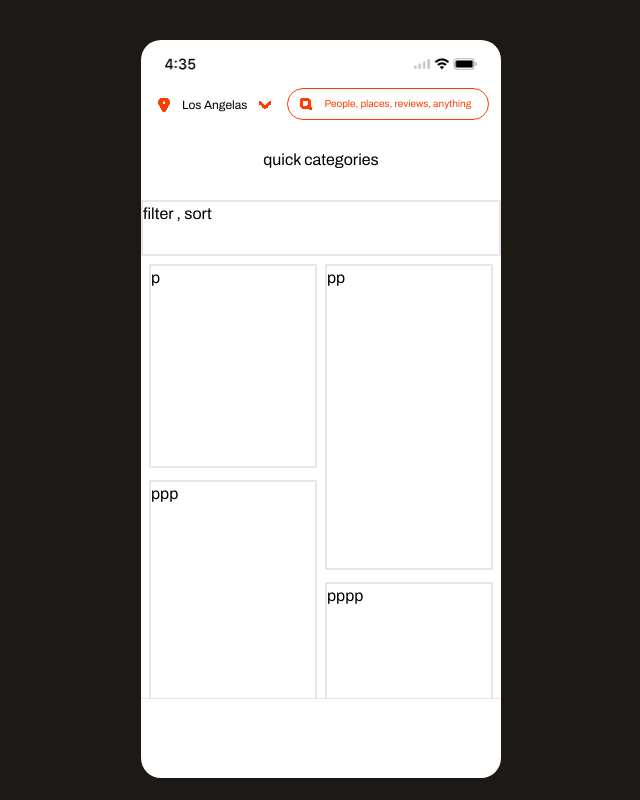
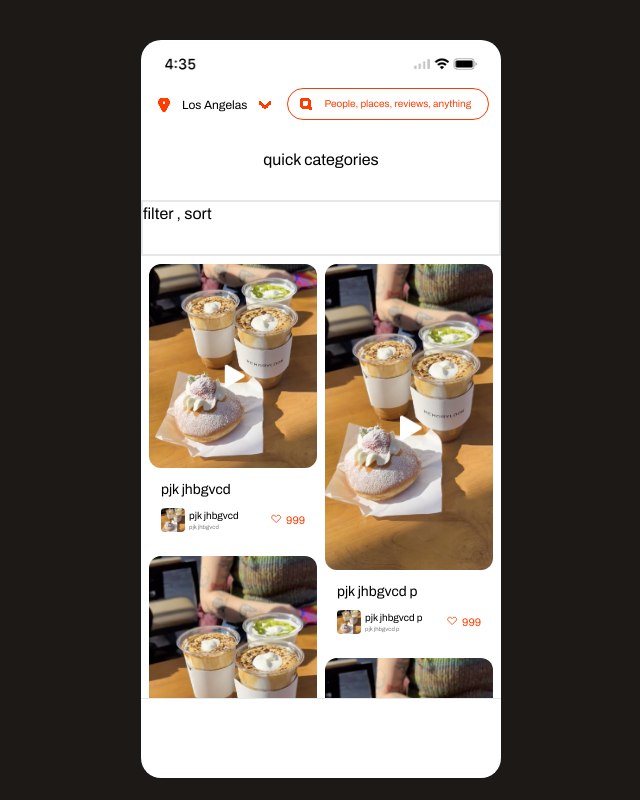
Before and after one commit to wesleehsu/ChewRankWeb, a Next.js app in the folder chewrank_demo/: page / in a window 1280 px wide. Shown: the whole page, without its empty margins (319-959 px from the left). Built offline with nearby package versions, Linux system fonts and the light colour scheme.

Commit message:
[Implement] Landing Page - post preview

```diff
--- a/chewrank_demo/src/components/Home.tsx
+++ b/chewrank_demo/src/components/Home.tsx
@@ -6,6 +6,7 @@ import { ReviewLike } from "~/svgs/ReviewLike"
 import { ReviewSave } from "~/svgs/ReviewSave"
 import { ReviewShare } from "~/svgs/ReviewShare"
 import data from "../data"
+import { HomeLike } from "~/svgs/HomeLike"
 
 export const Home: React.FC<{
   setPage: React.Dispatch<React.SetStateAction<string>>;
@@ -15,8 +16,7 @@ export const Home: React.FC<{
   const reviewPreview = (e: (typeof data.hot)[0], i: number) => (
     <div
       key={i}
-      className="mb-3 w-full cursor-pointer border-2 bg-white"
-      style={{ height: e.height }}
+      className="mb-6 flex w-full cursor-pointer flex-col bg-white"
       onClick={(e) => {
         console.log(`${e.clientX - 490}px ${e.clientY - 310}px`);
         if (reviewRef.current) {
@@ -40,7 +40,38 @@ export const Home: React.FC<{
         }
       }}
     >
-      {e.title}
+      <div
+        className="relative h-full w-full shrink-0 overflow-clip rounded-xl"
+        style={{ height: e.height }}
+      >
+        <Image
+          src="/test.png"
+          alt="e.title"
+          fill={true}
+          style={{ objectFit: "cover" }}
+        />
+      </div>
+      <div className="w-full shrink-0 px-3 pt-3 text-sm font-semibold">
+        {e.title}
+      </div>
+      <div className="flex w-full shrink-0 flex-row items-center px-3 pt-2">
+        <div className="relative h-6 w-6 shrink-0 overflow-clip rounded">
+          <Image
+            src="/test.png"
+            alt="e.title"
+            fill={true}
+            style={{ objectFit: "cover" }}
+          />
+        </div>
+        <div className="ml-1 flex shrink-0 flex-col">
+          <div className="text-[10px] font-semibold">{e.title}</div>
+          <div className="text-[6px] opacity-50">{e.title}</div>
+        </div>
+        <div className="flex w-full flex-row justify-end h-full">
+          <HomeLike className="pt-[2px]"/>
+          <div className="text-[11px] text-main ml-1">999</div>
+        </div>
+      </div>
     </div>
   );
 
@@ -128,7 +159,7 @@ export const Home: React.FC<{
         </div>
       </div>
       <div className="relative flex h-full w-full flex-col overflow-scroll bg-white">
-        <div className="sticky top-0 ml-4 flex h-8 shrink-0 flex-row items-center bg-white">
+        <div className="sticky z-50 top-0 pl-4 flex h-8 shrink-0 flex-row items-center bg-white">
           <Image
             src="/HomeLocation.svg"
             alt="Location"
@@ -162,7 +193,7 @@ export const Home: React.FC<{
         <div className="flex h-20 shrink-0 flex-row items-center justify-center bg-white">
           quick categories
         </div>
-        <div className="sticky top-8 h-14 shrink-0 border-2 bg-white">
+        <div className="sticky top-8 h-14 shrink-0 border-2 bg-white z-50">
           filter , sort
         </div>
         <div className="m-2 flex flex-row items-start justify-center bg-white">
--- a/chewrank_demo/src/data.ts
+++ b/chewrank_demo/src/data.ts
@@ -1,25 +1,25 @@
 const data = {
   hot: [
-    { height: "204px", title: "p" },
-    { height: "306px", title: "pp" },
-    { height: "306px", title: "ppp" },
-    { height: "306px", title: "pppp" },
-    { height: "204px", title: "ppppp" },
+    { height: "204px", title: "pjk jhbgvcd " },
+    { height: "306px", title: "pjk jhbgvcd p" },
+    { height: "306px", title: "p njbh p" },
+    { height: "306px", title: "pppjk jhbgvcd p" },
+    { height: "204px", title: "pppjk jhbgvcd pp" },
     { height: "204px", title: "pppppp" },
+    { height: "306px", title: "ppp jnbhgv pppp" },
+    { height: "204px", title: "pjk jhbgvcd " },
+    { height: "306px", title: "pjk jhbgvcd p" },
+    { height: "306px", title: "pppjk jhbgvcd " },
+    { height: "306px", title: "pp nbhvg pp" },
+    { height: "204px", title: "pp njbh b ppp" },
+    { height: "204px", title: "ppp jnbhgv ppp" },
     { height: "306px", title: "ppppppp" },
-    { height: "204px", title: "p" },
-    { height: "306px", title: "pp" },
-    { height: "306px", title: "ppp" },
-    { height: "306px", title: "pppp" },
-    { height: "204px", title: "ppppp" },
-    { height: "204px", title: "pppppp" },
-    { height: "306px", title: "ppppppp" },
-    { height: "204px", title: "p" },
-    { height: "306px", title: "pp" },
-    { height: "306px", title: "ppp" },
-    { height: "306px", title: "pppp" },
-    { height: "204px", title: "ppppp" },
-    { height: "204px", title: "pppppp" },
+    { height: "204px", title: "pjk jhbgvcd " },
+    { height: "306px", title: "pjk jhbgvcd p" },
+    { height: "306px", title: "jk jhbgvcd ppp" },
+    { height: "306px", title: "pppjk jhbgvcd p" },
+    { height: "204px", title: "pp jnbhgv ppp" },
+    { height: "204px", title: "ppp jnbhgv ppp" },
     { height: "306px", title: "ppppppp" },
   ],
 };
--- /dev/null
+++ b/chewrank_demo/src/svgs/HomeLike.tsx
@@ -0,0 +1,4 @@
+export const HomeLike = (props: any) => (
+<svg {...props} width="12" height="12" viewBox="0 0 12 12" fill="none" xmlns="http://www.w3.org/2000/svg">
+<path d="M10.7678 5.73224L6.17157 10.3284L1.57537 5.73224C0.599062 4.75593 0.599062 3.17302 1.57537 2.19671C2.55168 1.2204 4.1346 1.2204 5.11091 2.19671L5.81801 2.90382L6.17157 3.25737L6.52512 2.90382L7.23223 2.19671C8.20854 1.2204 9.79145 1.2204 10.7678 2.19671C11.7441 3.17302 11.7441 4.75593 10.7678 5.73224Z" fill="white" stroke="#FF3D00"/>
+</svg>)
```
Also changed, not shown: 2 other files (tests, documents, lock files or other folders).
